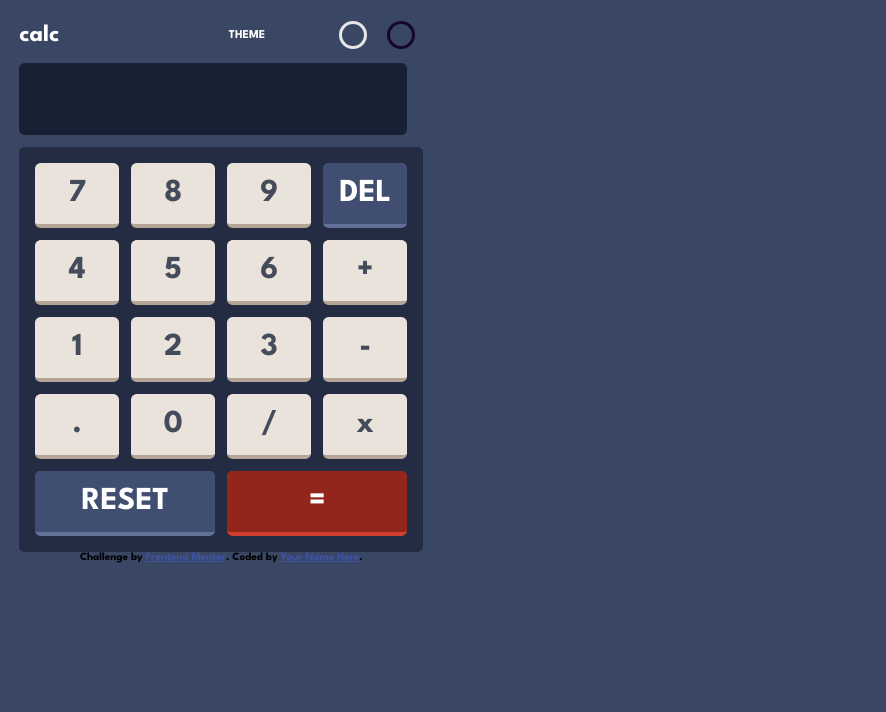
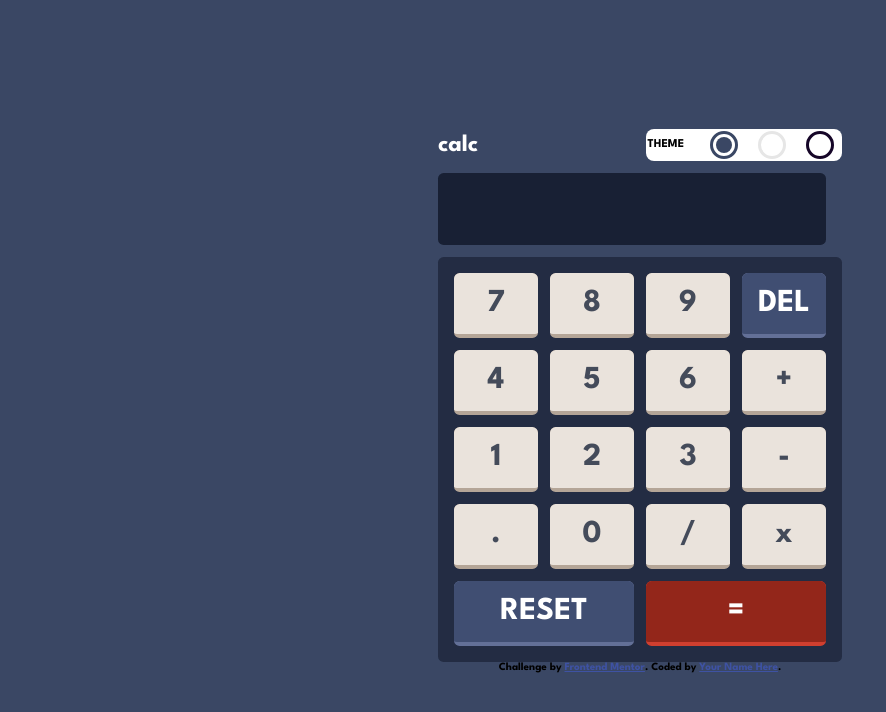
Before and after one commit to chegebrian/calculator-app-main, a plain HTML site: page index.html in a window 1280 px wide. Shown: the whole page, without its empty margins (0-886 px from the left). Drawn offline with Linux system fonts and the light colour scheme.

Commit message:
center body

```diff
--- a/style.css
+++ b/style.css
@@ -31,11 +31,15 @@
 
 body {
   background-color: var(--bg-body);
+  display: flex;
+  align-items: center;
+  min-height: 100vh;
 }
 
 .wrapper {
   padding: 1.2rem;
   width: fit-content;
+  margin: 0 auto;
 }
 
 .font-regular {
@@ -74,6 +78,8 @@ form {
   gap: 2rem;
   padding: 0.5rem 0.1rem;
   border-radius: 1rem;
+  border-radius: 0.5rem;
+  background-color: white;
 }
 
 form input[type="radio"] {
@@ -95,6 +101,10 @@ form input[type="radio"]#light-gray {
 }
 form input[type="radio"]#dark-violet {
   --radio-color: hsl(268, 75%, 9%);
+}
+
+form span{
+  color: black;
 }
 
 .output {
```
